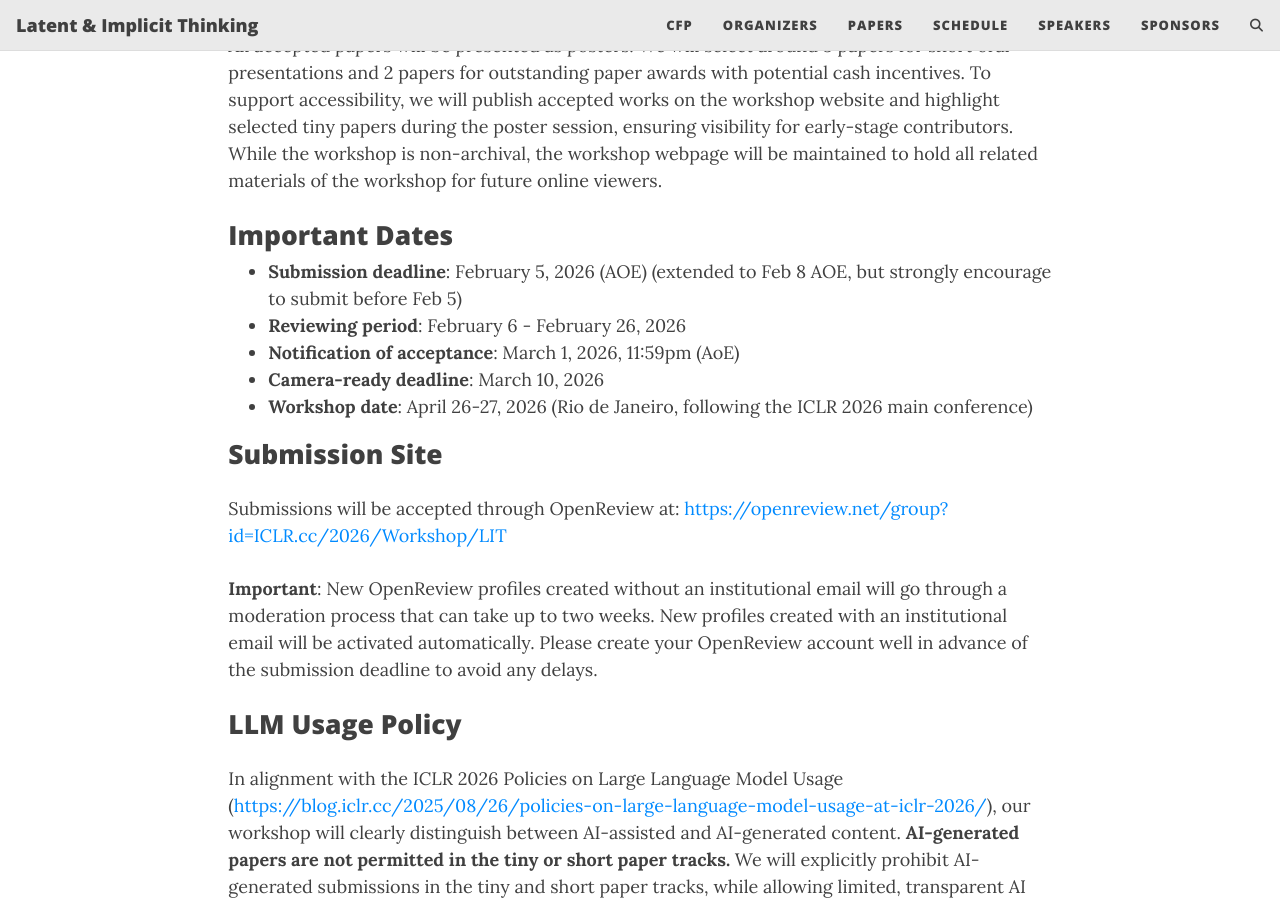
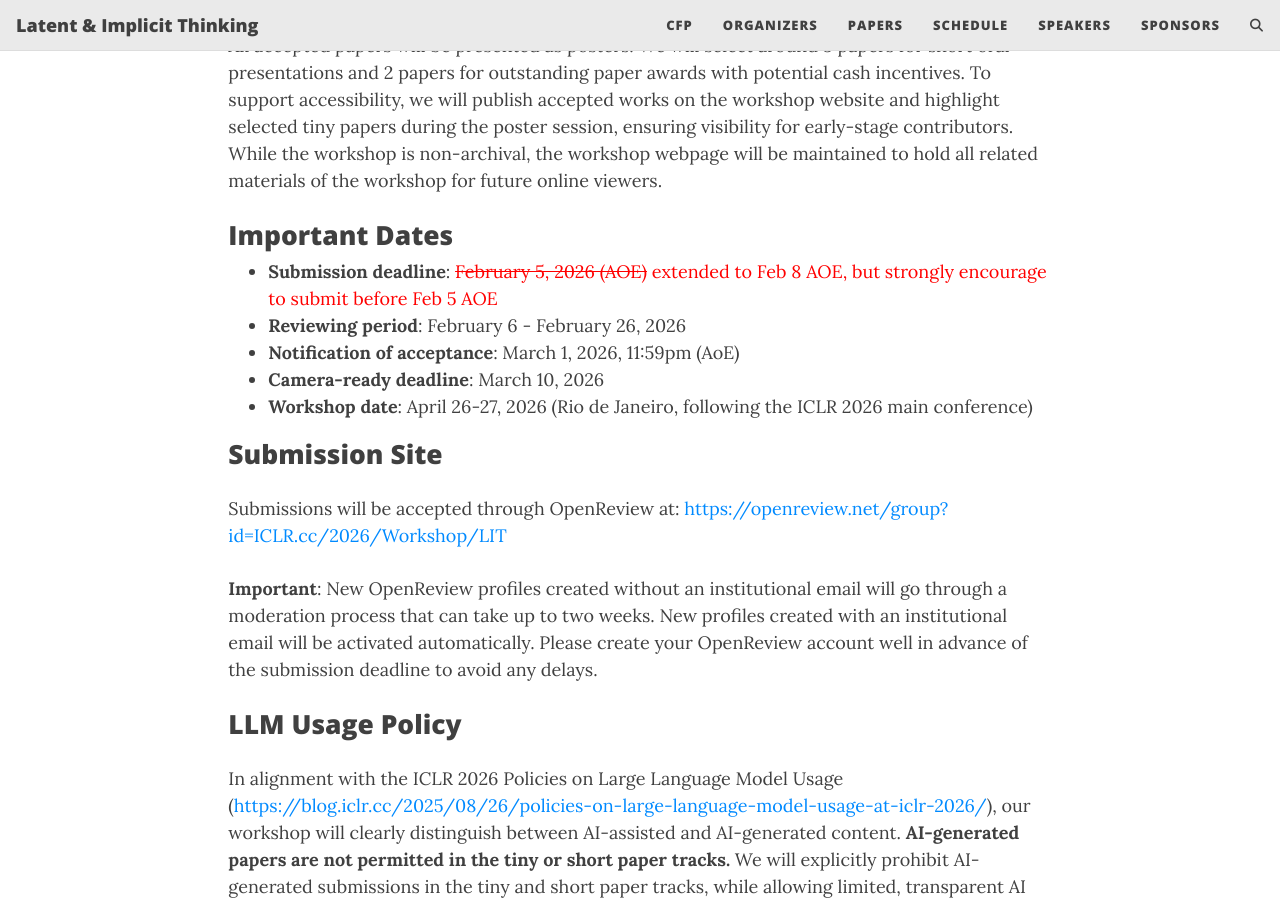
Before and after one commit to latent-implicit-thinking/latent-implicit-thinking.github.io, a Jekyll site: the page built from callforpapers.md, in a window 1280 px wide and 900 px high, scrolled down 2112 px. Built offline with Jekyll 4.4.1, drawn with Linux system fonts in a browser that asks for light colours; comment, search, counter and statistics services are not loaded.

Commit message:
Revise submission deadline for clarity

```diff
--- a/callforpapers.md
+++ b/callforpapers.md
@@ -49,7 +49,7 @@
 
 ## Important Dates
 
-- **Submission deadline**: February 5, 2026 (AOE) (extended to Feb 8 AOE, but strongly encourage to submit before Feb 5)
+- **Submission deadline**: <span style="color: red;">~~February 5, 2026 (AOE)~~ extended to Feb 8 AOE, but strongly encourage to submit before Feb 5 AOE</span>
 - **Reviewing period**: February 6 - February 26, 2026
 - **Notification of acceptance**: March 1, 2026, 11:59pm (AoE)
 - **Camera-ready deadline**: March 10, 2026
```
